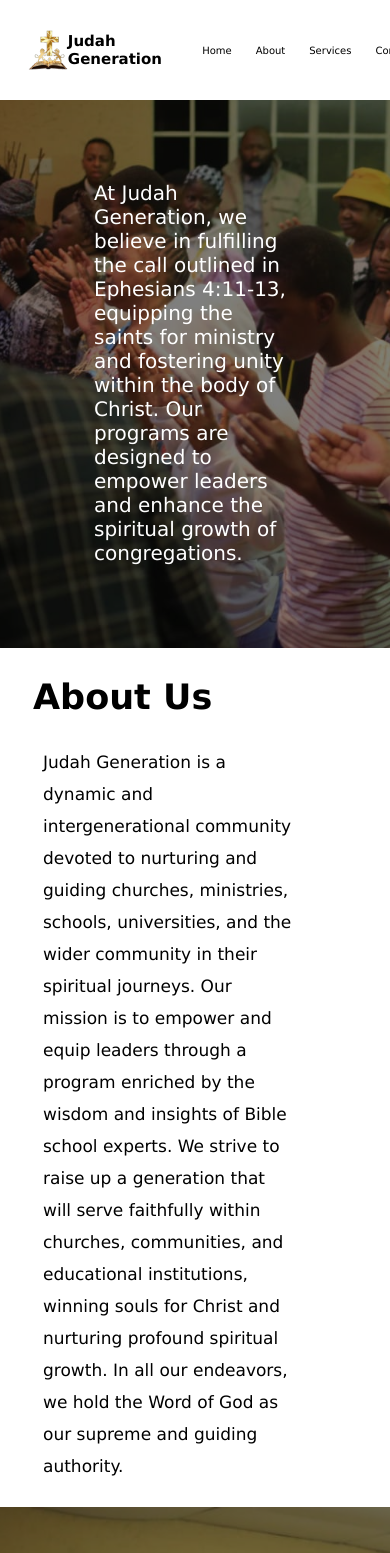
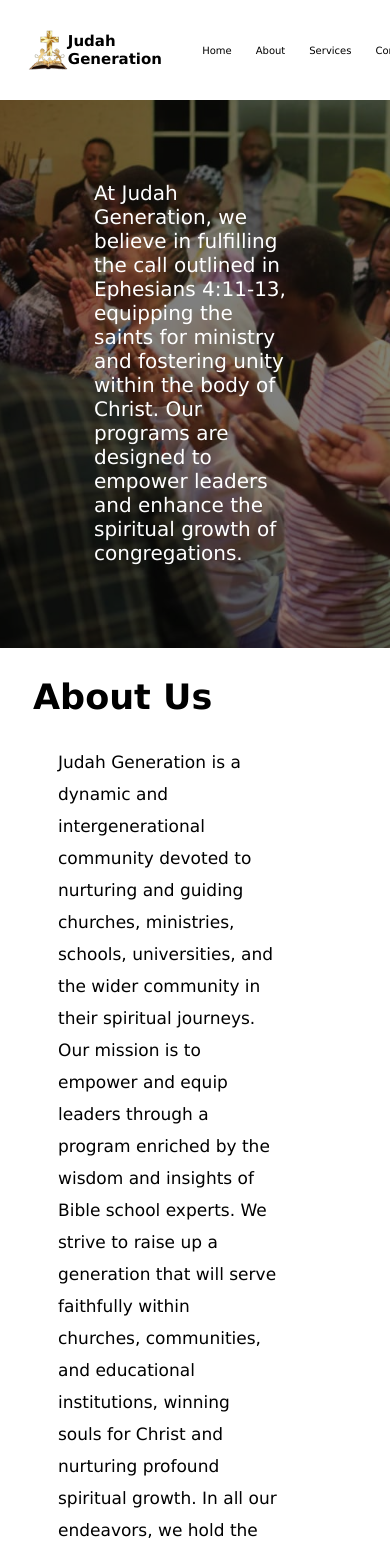
Before and after one commit to Setjhaba/JudahGeneration, a React (Vite) app: page / in a window 390 px wide. Shown: the top 1553 px of the page. Built offline with nearby package versions, Linux system fonts and the light colour scheme.

Commit message:
made more changes

```diff
--- a/src/About/About.css
+++ b/src/About/About.css
@@ -56,7 +56,7 @@
 
     .about-container p {
         font-size: 17px;
-        margin: 0 10px;
+        margin: 0 25px;
         margin-top: 15px;
 
     }
```
